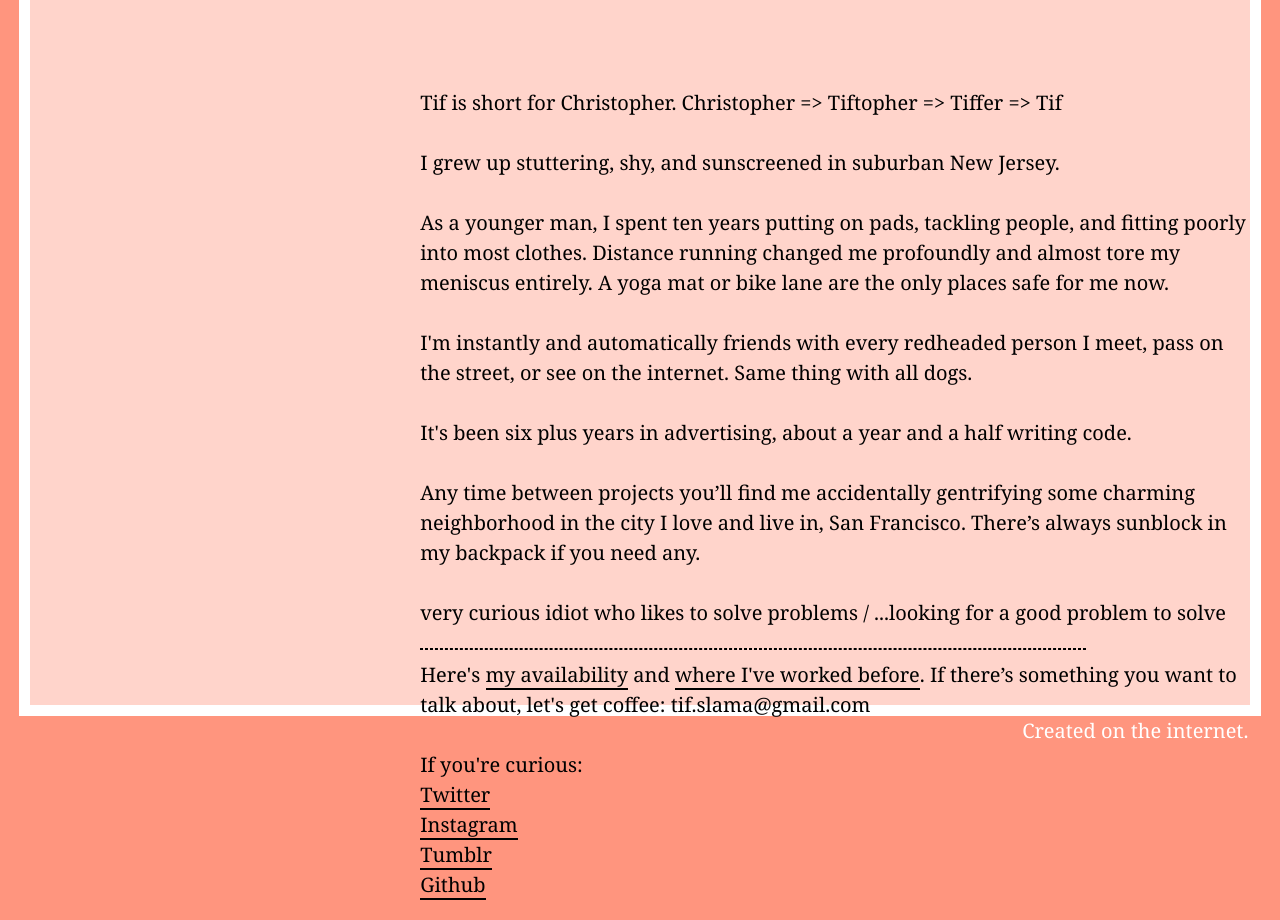
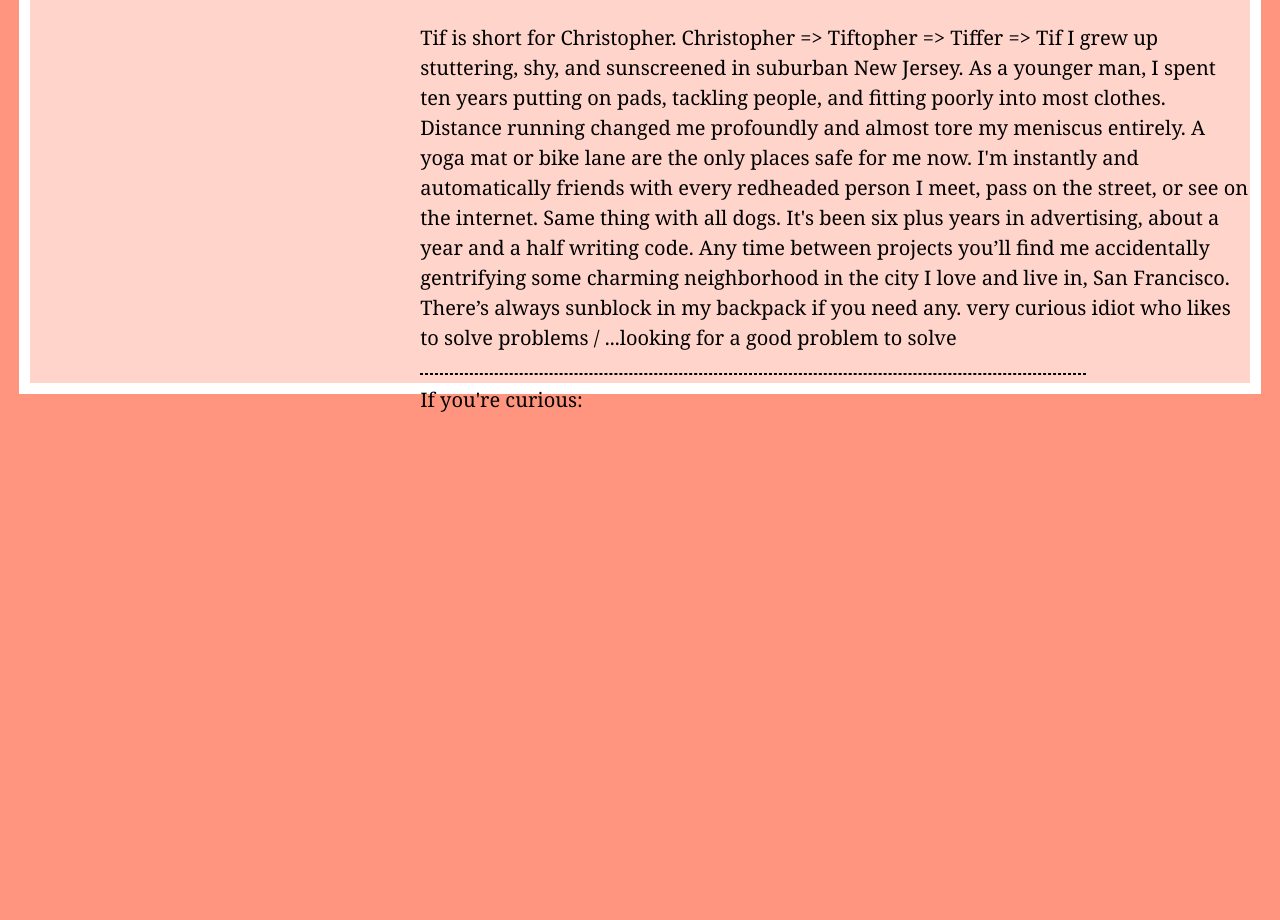
Before and after one commit to tifs/tifs.github.io, a plain HTML site: page final_project/about.html in a window 1280 px wide. Shown: the part 429-1349 px from the top of the page. After the commit the page ends 874 px from the top, so only its background shows below. Drawn offline with Linux system fonts and the light colour scheme.

Commit message:
fixed about page styling

```diff
--- a/final_project/about.html
+++ b/final_project/about.html
@@ -29,48 +29,35 @@
         <ul class="about"><a href="about.html">about</a></ul>
       </nav>
 
-    <section class="abt">
+      <section class="story">
         <p>Tif is short for Christopher.  Christopher  =>  Tiftopher  =>  Tiffer  =>  Tif
-        <br>
-        <br>
         I grew up stuttering, shy, and sunscreened in suburban New Jersey.
-        <br>
-        <br>
         As a younger man, I spent ten years putting on pads, tackling people, and fitting poorly into most clothes. Distance running changed me profoundly and almost tore my meniscus entirely. A yoga mat or bike lane are the only places safe for me now.
-        <br>
-        <br>
         I'm instantly and automatically friends with every redheaded person I meet, pass on the street, or see on the internet. Same thing with all dogs.
-        <br>
-        <br>
         It's been six plus years in advertising, about a year and a half writing code.
-        <br>
-        <br>
         Any time between projects you’ll find me accidentally gentrifying some charming neighborhood in the city I love and live in, San Francisco. There’s always sunblock in my backpack if you need any.
-        <br>
-        <br>
         very curious idiot who likes to solve problems / ...looking for a good problem to solve
         <hr>
-        Here's <a target="_blank" href="https://workingnotworking.com/tif_s">my availability</a> and <a target="_blank" href="https://www.linkedin.com/in/tifslama/">where I've worked before</a>. If there’s something you want to talk about, let's get coffee: tif.slama@gmail.com
+        <!-- Here's <a target="_blank" href="https://workingnotworking.com/tif_s">my availability</a> and <a target="_blank" href="https://www.linkedin.com/in/tifslama/">where I've worked before</a>. If there’s something you want to talk about, let's get coffee: tif.slama@gmail.com -->
 
 <!-- working in red -->
 <!-- available soon in yellow -->
 <!-- available in green -->
 <!-- full-time in blue -->
 
-        <br>
-        <br>
+        <!-- <br> -->
+        <!-- <br> -->
         If you're curious:
-        <br>
-        <a target="_blank" href="https://twitter.com/tif_s">Twitter</a>
-        <br>
-        <a target="_blank" href="https://instagram.com/tif_s">Instagram</a>
-        <br>
-        <a target="_blank" href="https://tifslama.tumblr.com/">Tumblr</a>
-        <br>
-        <a target="_blank" href="https://github.com/tifs">Github</a>
-        </p>
-    </section>
-    </div>
+        <!-- <br> -->
+        <!-- <a target="_blank" href="https://twitter.com/tif_s">Twitter</a> -->
+        <!-- <br> -->
+        <!-- <a target="_blank" href="https://instagram.com/tif_s">Instagram</a> -->
+        <!-- <br> -->
+        <!-- <a target="_blank" href="https://tifslama.tumblr.com/">Tumblr</a> -->
+        <!-- <br> -->
+        <!-- <a target="_blank" href="https://github.com/tifs">Github</a> -->
+        <!-- </p> -->
+      </section>
 
       <footer>Created on the internet.</footer>
     </div>
```
